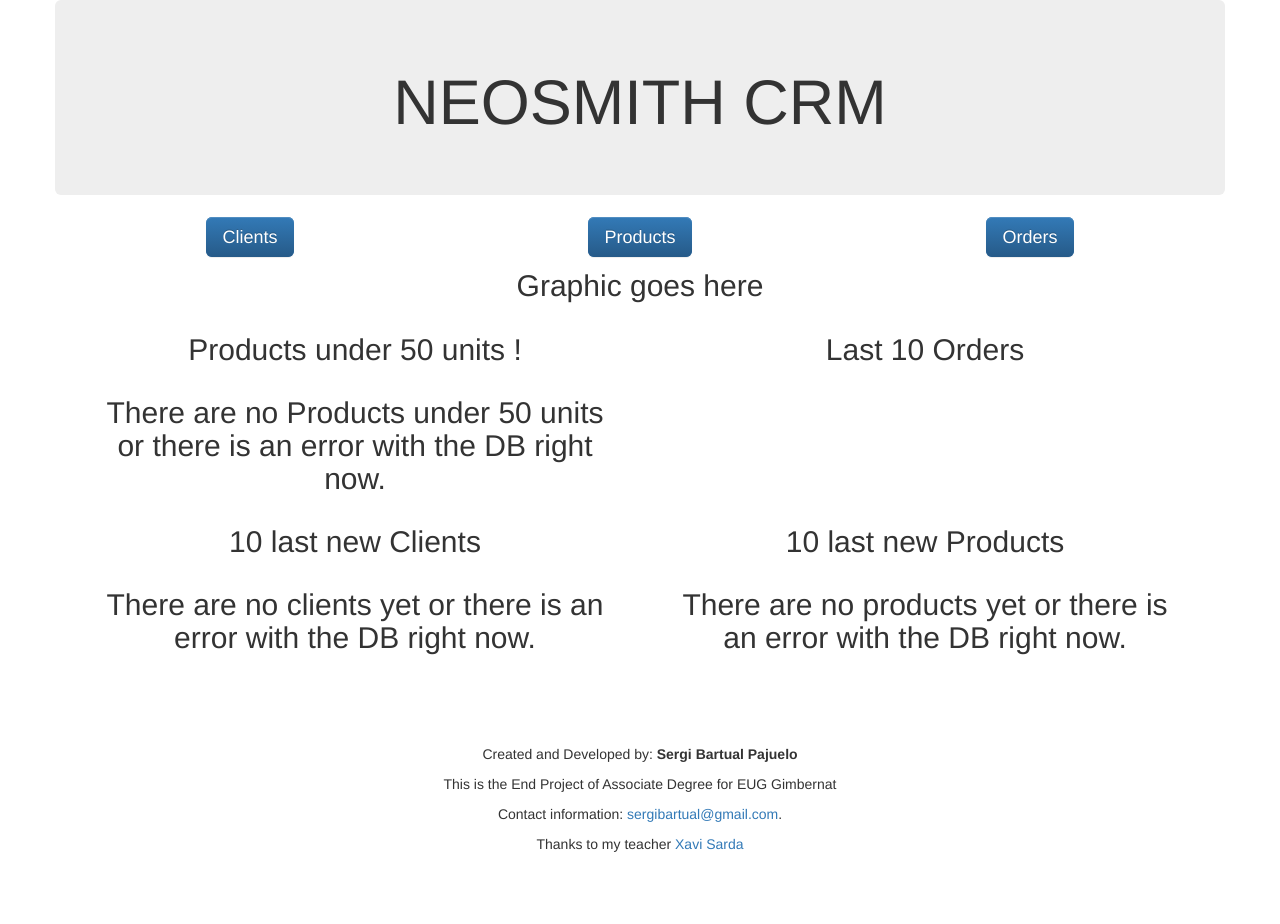
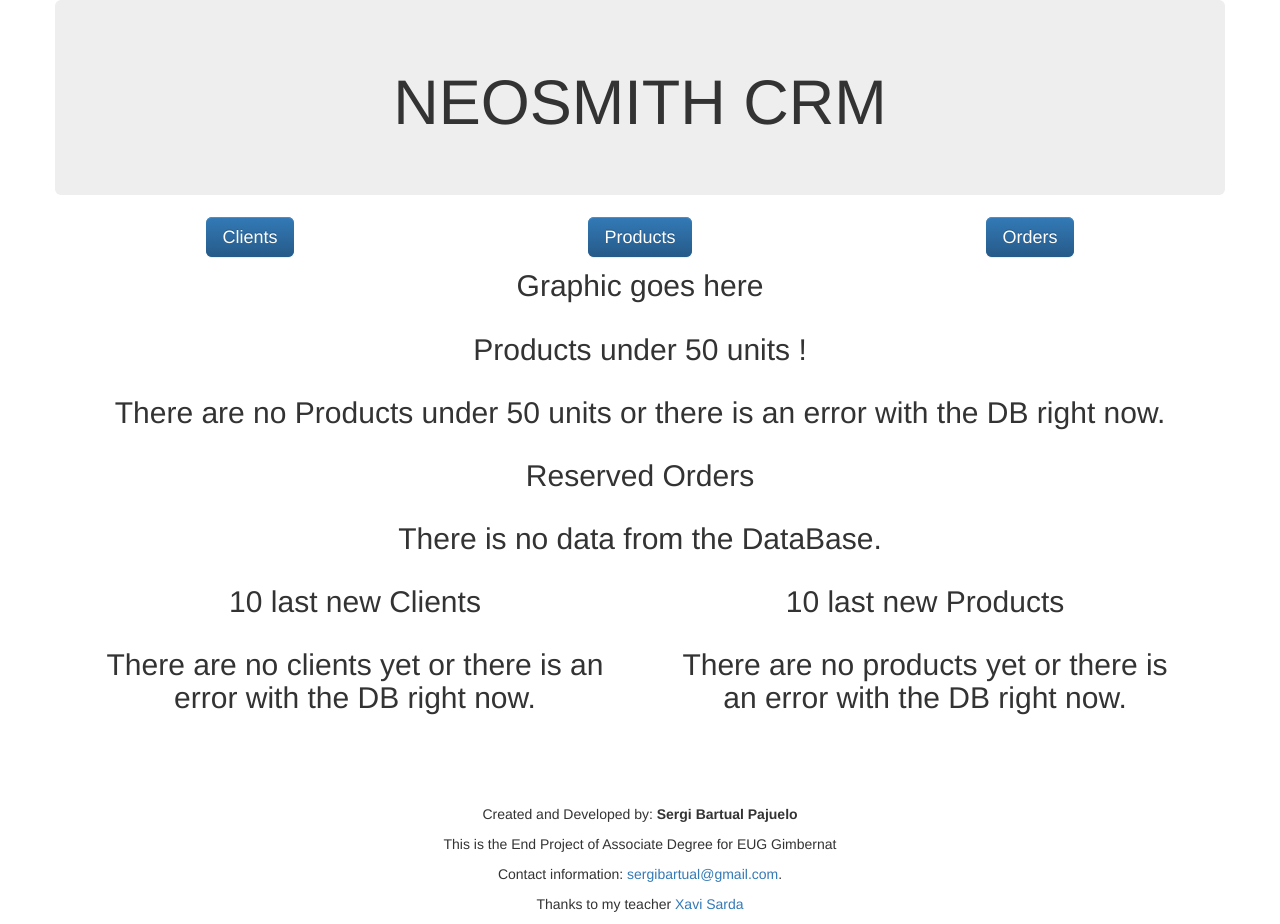
Before and after one commit to neo5mith/tfg-daw-crm, a PHP site: page /tfg/public/index.php in a window 1280 px wide. Before the commit the page ends 852 px from the top, so only its background shows below. Run offline with PHP 8.4, Linux system fonts and the light colour scheme; some libraries are stand-ins or nearby versions.

Commit message:
Millores al dashboard. Canvi en les taules i graphic amb dades de les ordersgit status

```diff
--- a/tfg/public/index.php
+++ b/tfg/public/index.php
@@ -41,16 +41,16 @@ $type = "Dashboard";
       <!--Stock products under 50 units, and last orders-->
       <div class="col-md-12 col-sm-12 text-center">
 
-        <div class="col-md-6 col-sm-12 text-center">
+        <div class="col-md-12 col-sm-12 text-center">
 
           <h2>Products under 50 units !</h2>
           <div id="stockWarning" class="col-md-12"></div>
 
         </div>
 
-        <div class="col-md-6 col-sm-12 text-center">
+        <div class="col-md-12 col-sm-12 text-center">
 
-          <h2>Last 10 Orders</h2>
+          <h2>Reserved Orders</h2>
           <div id="lastOrders" class="col-md-12"></div>
 
         </div>
--- a/tfg/public/resources/inc/header.php
+++ b/tfg/public/resources/inc/header.php
@@ -34,6 +34,9 @@
         <!-- Additional CSS Themes file - not required-->
         <!--<link rel="stylesheet" href="/resources/js/EasyAutocomplete-1.3.5/easy-autocomplete.themes.min.css"> -->
 
+        <!--Graphics de Google-->
+        <script type="text/javascript" src="https://www.gstatic.com/charts/loader.js"></script>
+
         <!--My javascript-->
         <script type="text/javascript" src="/resources/js/<?= $type ?>/myScript.js"></script>
 
--- a/tfg/public/resources/js/Dashboard/myScript.js
+++ b/tfg/public/resources/js/Dashboard/myScript.js
@@ -1,10 +1,119 @@
 /* global $*/
+/* global google*/
 
 
 //When window loaded, execute that function
+window.onload = getInfoGraph();
+window.onload = getReservedOrders();
 window.onload = getLastClients();
 window.onload = getLastProducts();
 window.onload = getProductsWarnStock();
+
+function getInfoGraph(){
+//Ask for Orders info
+    $.ajax({
+        url: 'https://tfg-sergi-daw-neosmith.c9users.io/orders',
+        type: 'GET',
+        success: function(result){
+            graphic(result);
+        },
+        error: function(xhr, ajaxOptions, thrownError){
+            console.log("getBasicData, error");
+            // console.log(xhr.status);
+            // console.log(thrownError);
+        }
+    });
+}
+
+
+//Graphic from orders
+function graphic($orders){
+
+    // Load the Visualization API and the corechart package.
+    google.charts.load('current', {'packages':['corechart']});
+
+    // Set a callback to run when the Google Visualization API is loaded.
+    google.charts.setOnLoadCallback(drawChart);
+
+    // Callback that creates and populates a data table,
+    // instantiates the pie chart, passes in the data and
+    // draws it.
+    function drawChart() {
+
+        // Create the data table.
+        var data = new google.visualization.DataTable();
+        data.addColumn('string', 'Date');
+        data.addColumn('number', 'Money Spent');
+        // data.addRows([
+        //   ['Meizu', 3],
+        //   ['Nexus', 1],
+        //   ['Apple', 1],
+        //   ['Hp', 1],
+        //   ['Huawei', 2]
+        // ]);
+
+        var items = [];
+        $.each($orders, function(key, value){
+            var item = [];
+            item.push(value.client.surname);
+            item.push(Math.round(value.totalPrice));
+            items.push(item);
+        });
+
+        data.addRows(items);
+
+        // Set chart options
+        var options = {'title':'Graphic about Orders',
+            'width':1000,
+            'height':400,
+            isStacked: true
+        };
+
+        // Instantiate and draw our chart, passing in some options.
+        var chart = new google.visualization.BarChart(document.getElementById('earnedMoney'));
+        chart.draw(data, options);
+    }
+}
+
+
+//Get 10 last Orders
+function getReservedOrders(){
+    // console.log("Entrem a getBasicData");
+    $.ajax({
+        url: 'https://tfg-sergi-daw-neosmith.c9users.io/dashboard/reservedOrders',
+        type: 'GET',
+        success: function(result){
+            var items = [];
+
+            items.push('<table class="table table-bordered"><tr><th class="text-center">Order Id</th><th class="text-center">Buy Date</th><th class="text-center">Total Price (€)</th><th class="text-center">Status</th></tr>');
+
+            $.each(result, function(key, value){
+
+                var date = new Date(value.buyDate*1000);
+
+                items.push('<tr>');
+                items.push('<td class="text-center">'+value.id+'</td>');
+                items.push('<td class="text-center">'+date+'</td>');
+                items.push('<td class="text-center">'+value.totalPrice+'</td>');
+                items.push('<td class="text-center">'+value.status+'</td>');
+                items.push('</tr>');
+            });
+
+            items.push('</table>');
+
+            $('#lastOrders').html(items.join(''));
+
+        },
+        error: function(xhr, ajaxOptions, thrownError){
+            console.log("getBasicData, error");
+            console.log(xhr.status);
+            console.log(thrownError);
+            var items = [];
+            items.push('<h2 class="text-center">There is no data from the DataBase.</h2>');
+            $('#lastOrders').html(items.join(''));
+        }
+    });
+}
 
 
 // Get 10 last Clients
```
Also changed, not shown: tfg/lib/controller/OrderController.php (+9 -0 lines), tfg/lib/model/db/OrdersDb.php (+11 -0 lines), tfg/public/api.php (+18 -1 lines), README.md, 1 other file.
